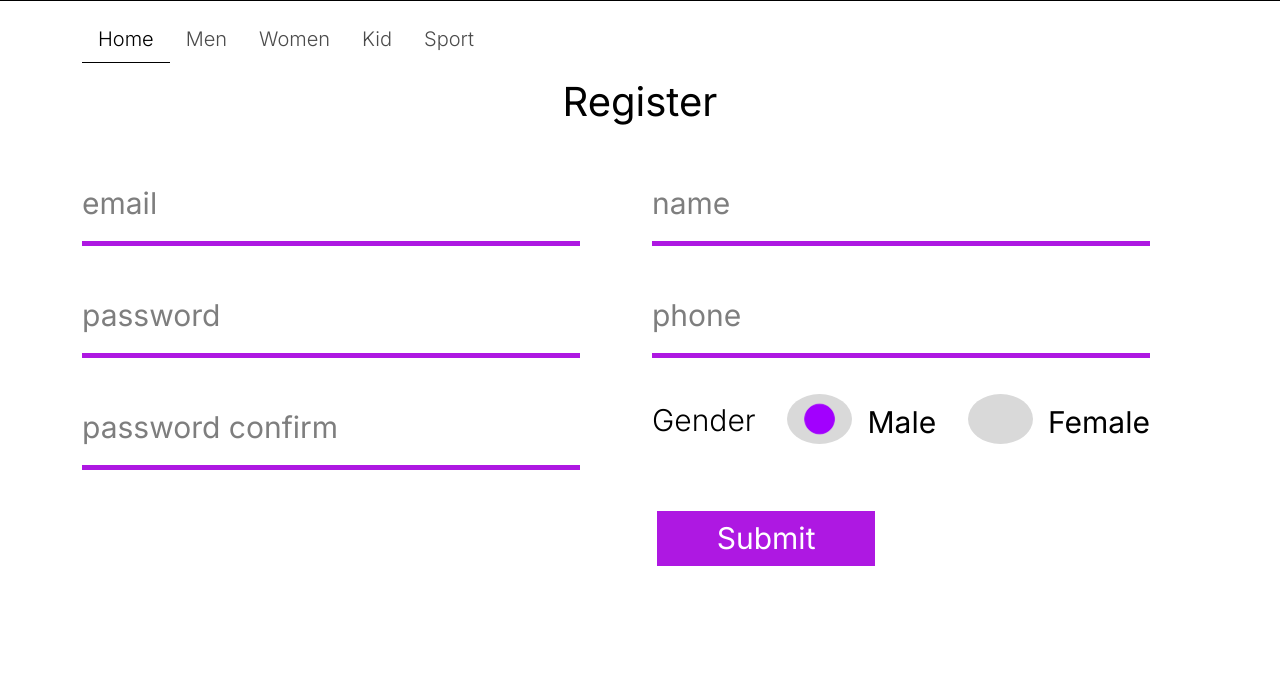
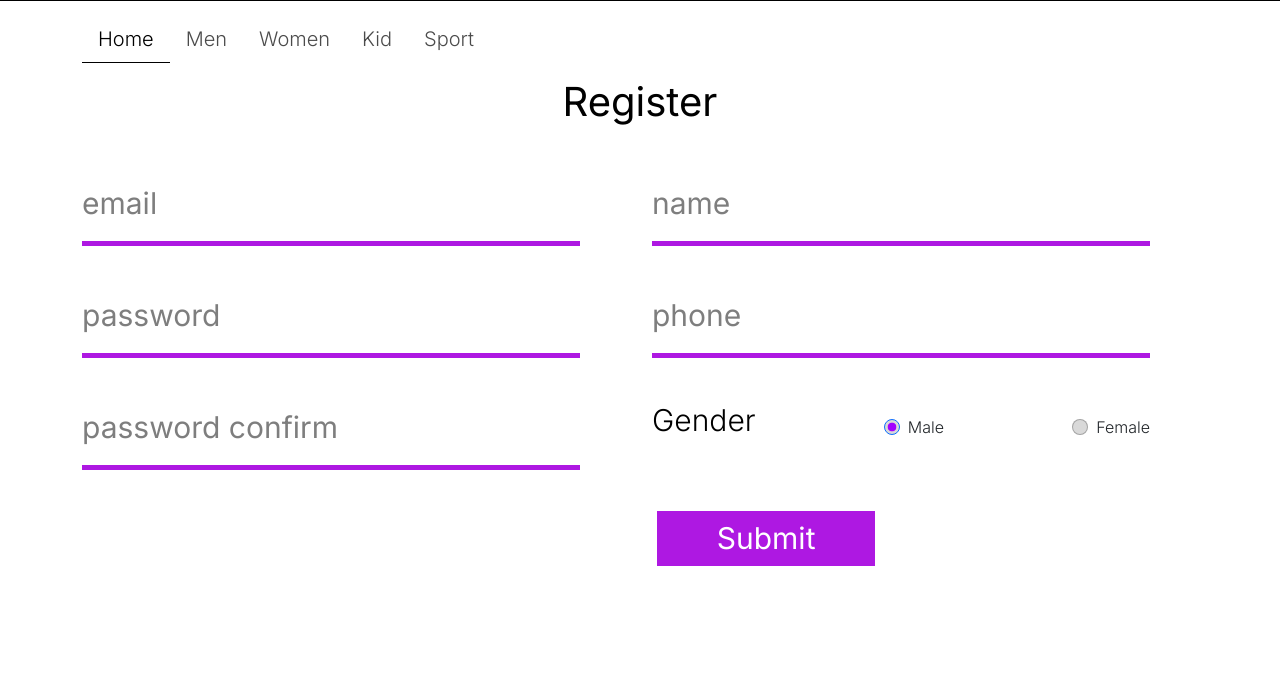
Before and after one commit to trankhai191299/capstone2_KiKa, a plain HTML site: page register.html in a window 1280 px wide. Shown: the part 77-756 px from the top of the page. Drawn offline with nearby package versions, Linux system fonts and the light colour scheme.

Commit message:
không có gì mới

```diff
--- a/scss/Page/register.scss
+++ b/scss/Page/register.scss
@@ -35,10 +35,10 @@
         }
         .form-check{
             .form-check-input{
-                width: 65px;
-                height: 50px;
-                border: none;
-                transform: translate(-15px,-10px);
+                // width: 65px;
+                // height: 50px;
+                // border: none;
+                // transform: translate(-15px,-10px);
                 background-color: $fr-cl-check1;
                 &:focus{
                     box-shadow: none;
@@ -47,9 +47,9 @@
                   background-image: url("/img/purple-dot.png");
                 }
             }
-            .form-check-label{
-                @include text($text-l, $text-medium, $text-cl-prim);
-            }
+            // .form-check-label{
+            //     @include text($text-l, $text-medium, $text-cl-prim);
+            // }
         }
       }
     }
```
Also changed, not shown: css/register.css, css/register.min.css.
